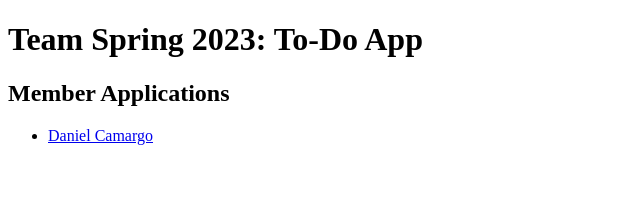
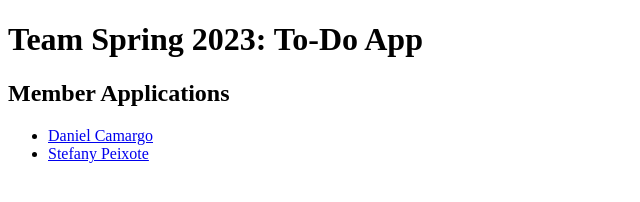
Before and after one commit to RoseWang-web/To-Do-List, a website: page public/index.html in a window 1280 px wide. Shown: the whole page, without its empty margins (0-640 px from the left). Drawn offline with Linux system fonts and the light colour scheme.

Commit message:
adding my link to the main index This will help navigate to my page easier

```diff
--- a/public/index.html
+++ b/public/index.html
@@ -12,6 +12,7 @@
         <h2>Member Applications</h2>
         <ul>
             <li><a href="/danielcamargo">Daniel Camargo</a></li>
+            <li><a href="/stefany_peixoto">Stefany Peixote</a></li>
         </ul>
     </body>
 
```
